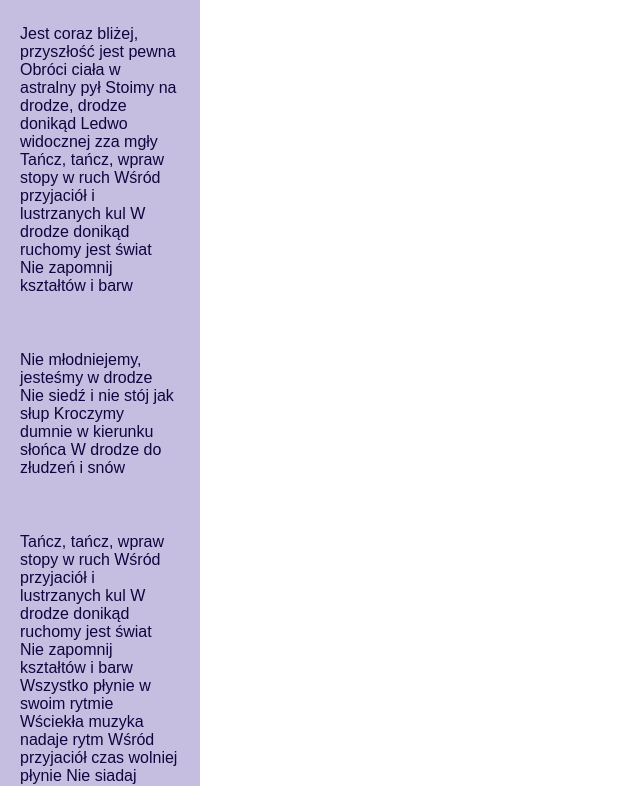
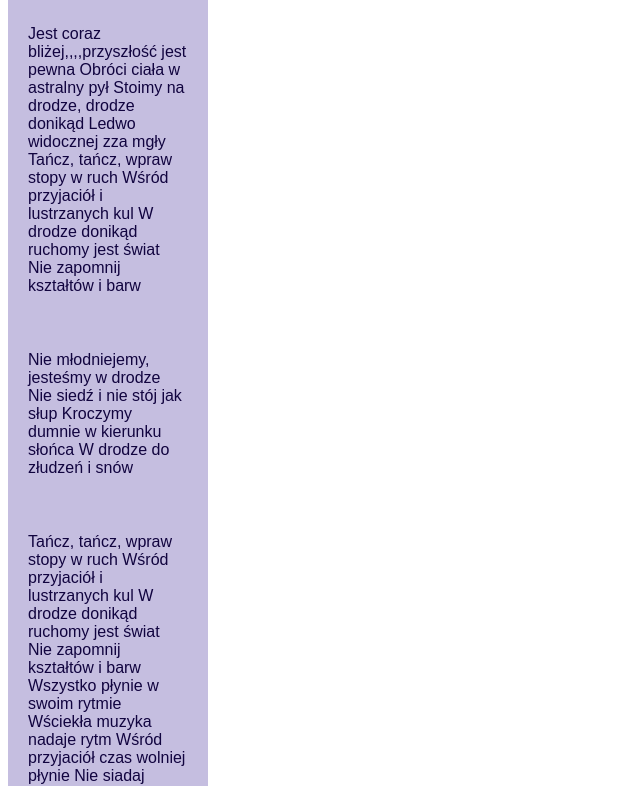
Before and after one commit to ewajan13/learning-git-2, a plain HTML site: page index.html in a window 1280 px wide. Shown: the part 171-957 px from the top of the page, without its empty margins (0-640 px from the left). Drawn offline with nearby package versions, Linux system fonts and the light colour scheme; files that its build step writes are made by us from their sources.

Commit message:
Change margin scss and line 14 task-6

```diff
--- a/index.html
+++ b/index.html
@@ -11,7 +11,7 @@
     <header>
         <h1>Fisz Emade Tworzywo - Pył feat. Justyna Święs</h1>
         <p>
-            Jest coraz bliżej, przyszłość jest pewna
+            Jest coraz bliżej,,,,przyszłość jest pewna
             Obróci ciała w astralny pył
             Stoimy na drodze, drodze donikąd
             Ledwo widocznej zza mgły
--- a/sass/style.scss
+++ b/sass/style.scss
@@ -4,7 +4,7 @@ $dark-font: rgb(17, 4, 63);
 $background: rgb(197, 190, 224);
 
 body {
-	margin: 0;
+	margin: 10;
 }
 .container {
 	width: 100%;
```
